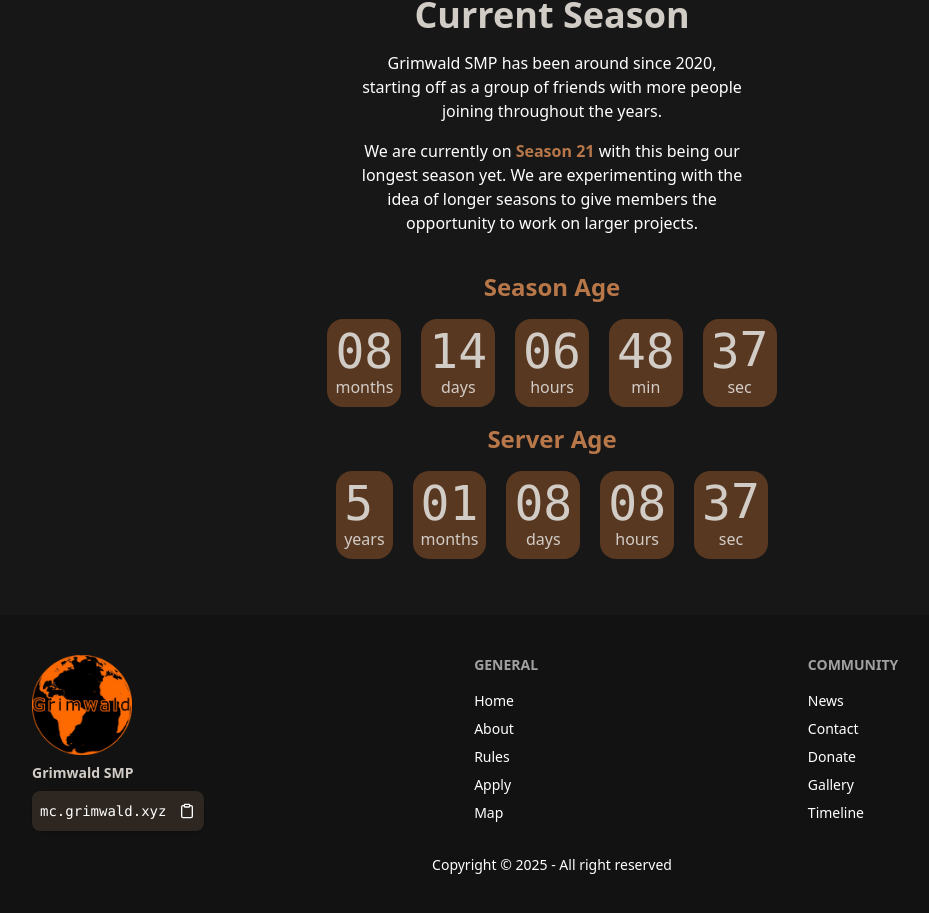
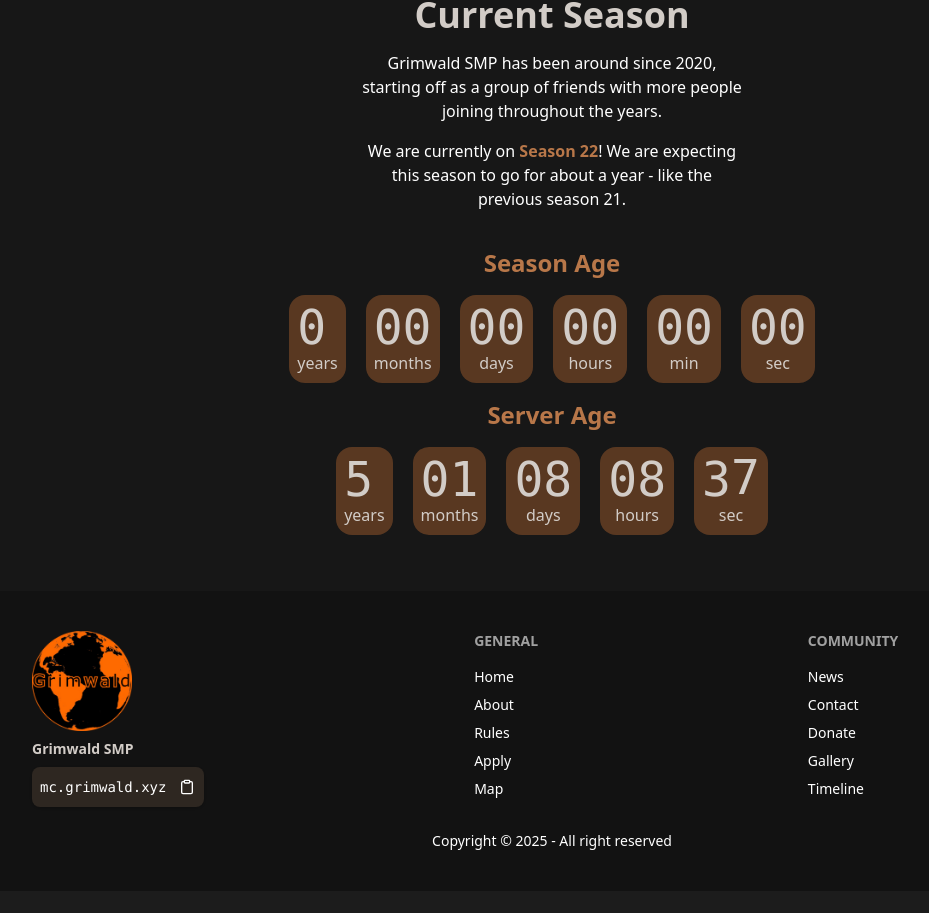
Before and after one commit to Grimwald-SMP/GrimwaldSite, a Next.js app: page / in a window 1280 px wide. Shown: the part 2667-3580 px from the top of the page, without its empty margins (88-1017 px from the left). After the commit the page ends 3558 px from the top, so only its background shows below. Built offline with nearby package versions, Linux system fonts and the light colour scheme.

Commit message:
feat: change epoch time for new season

```diff
--- a/src/app/page.tsx
+++ b/src/app/page.tsx
@@ -102,15 +102,12 @@ export default function Home() {
                 <div className="px-4">
                     <p className="max-w-sm pb-4">Grimwald SMP has been around since 2020, starting off as a group of friends with more people joining throughout the years.</p>
                     <p className="max-w-sm">We are currently on <span
-                        className="font-semibold text-neutral-50">Season 21</span> with this being our longest season
-                        yet.
-                        We are experimenting with the idea of longer seasons to give members the opportunity to work on
-                        larger projects.</p>
+                        className="font-semibold text-neutral-50">Season 22</span>! We are expecting this season to go for about a year - like the previous season 21.</p>
                 </div>
 
                 <div className="pt-5 flex flex-col items-center justify-center space-y-4">
                     <h3 className="text-2xl text-neutral-50 font-semibold">Season Age</h3>
-                    <CountUp startEpoch={1738944720}/>
+                    <CountUp startEpoch={1772380800}/>
                     <h3 className="text-2xl text-neutral-50 font-semibold">Server Age</h3>
                     <CountUp startEpoch={1600095600}/>
                 </div>
```
